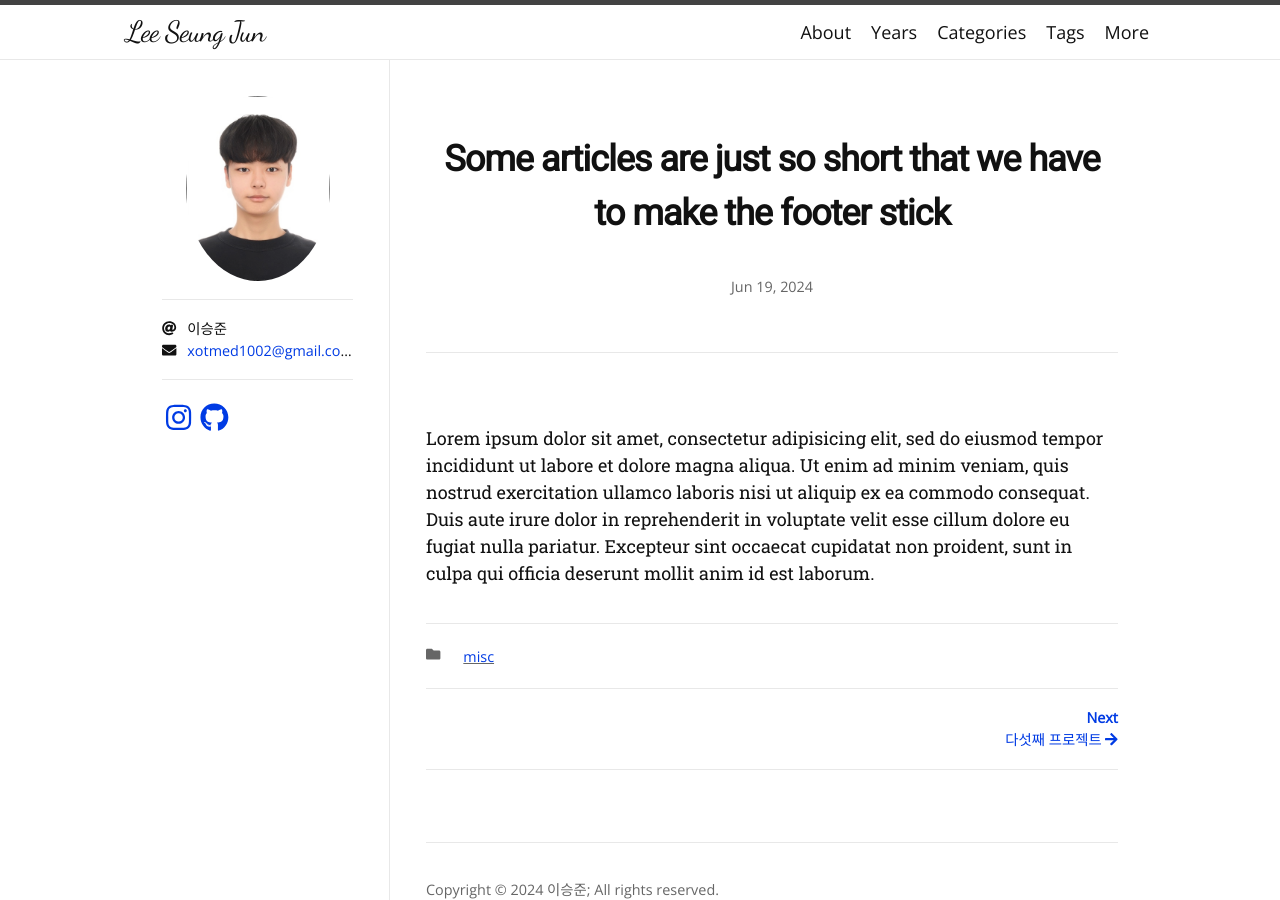
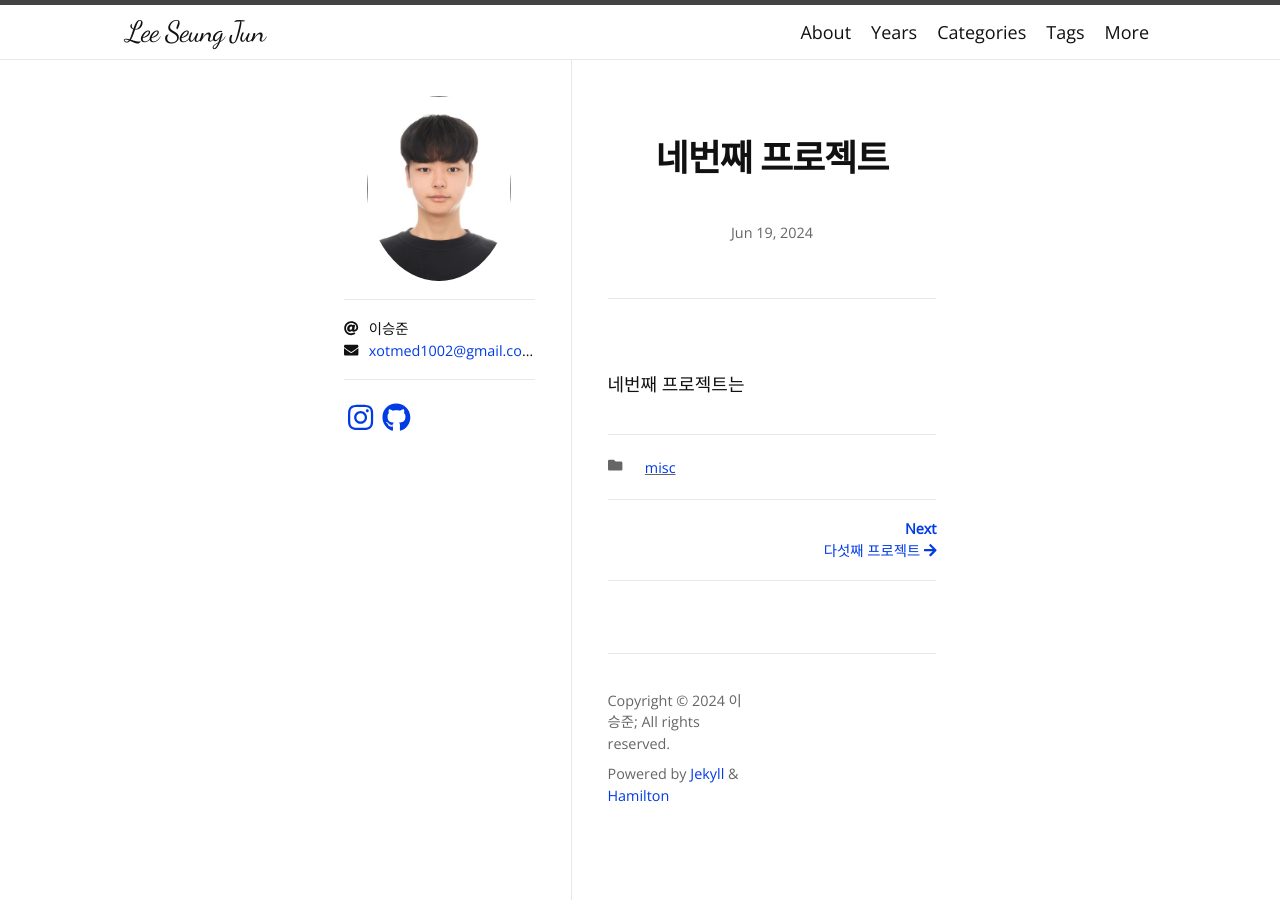
Before and after one commit to MooTo2002/MooTo2002.github.io, a Jekyll site: the page built from _posts/2024-06-19-네번째 프로젝트.md, in a window 1280 px wide. Built offline with Jekyll 4.4.1, drawn with Linux system fonts in a browser that asks for light colours; nearby versions of some CDN libraries; some web fonts are replaced.

Commit message:
Update 2024-06-19-네번째 프로젝트.md

```diff
--- a/_posts/2024-06-19-네번째 프로젝트.md
+++ b/_posts/2024-06-19-네번째 프로젝트.md
@@ -1,7 +1,7 @@
 ---
 layout: post
-title: "Some articles are just so short that we have to make the footer stick"
+title: "네번째 프로젝트"
 categories: misc
 ---
 
-Lorem ipsum dolor sit amet, consectetur adipisicing elit, sed do eiusmod tempor incididunt ut labore et dolore magna aliqua. Ut enim ad minim veniam, quis nostrud exercitation ullamco laboris nisi ut aliquip ex ea commodo consequat. Duis aute irure dolor in reprehenderit in voluptate velit esse cillum dolore eu fugiat nulla pariatur. Excepteur sint occaecat cupidatat non proident, sunt in culpa qui officia deserunt mollit anim id est laborum.
+네번째 프로젝트는
```
